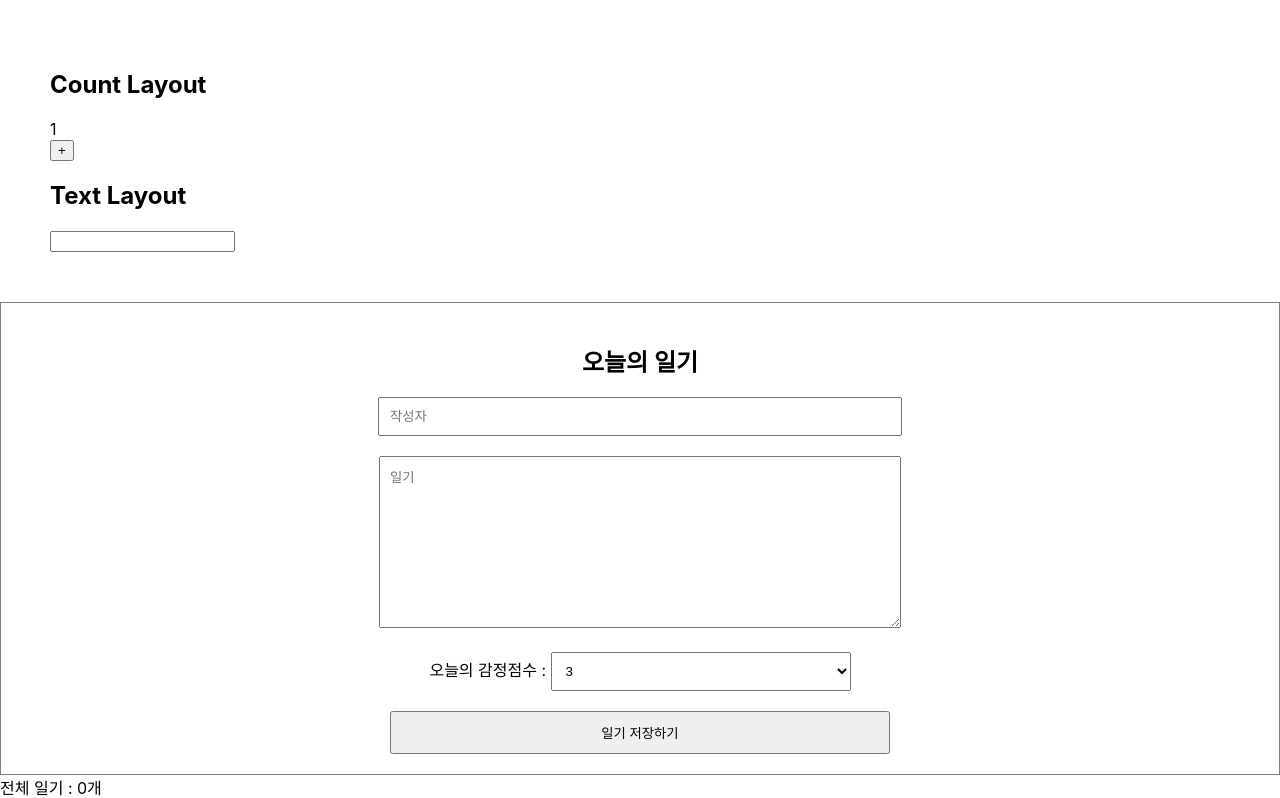
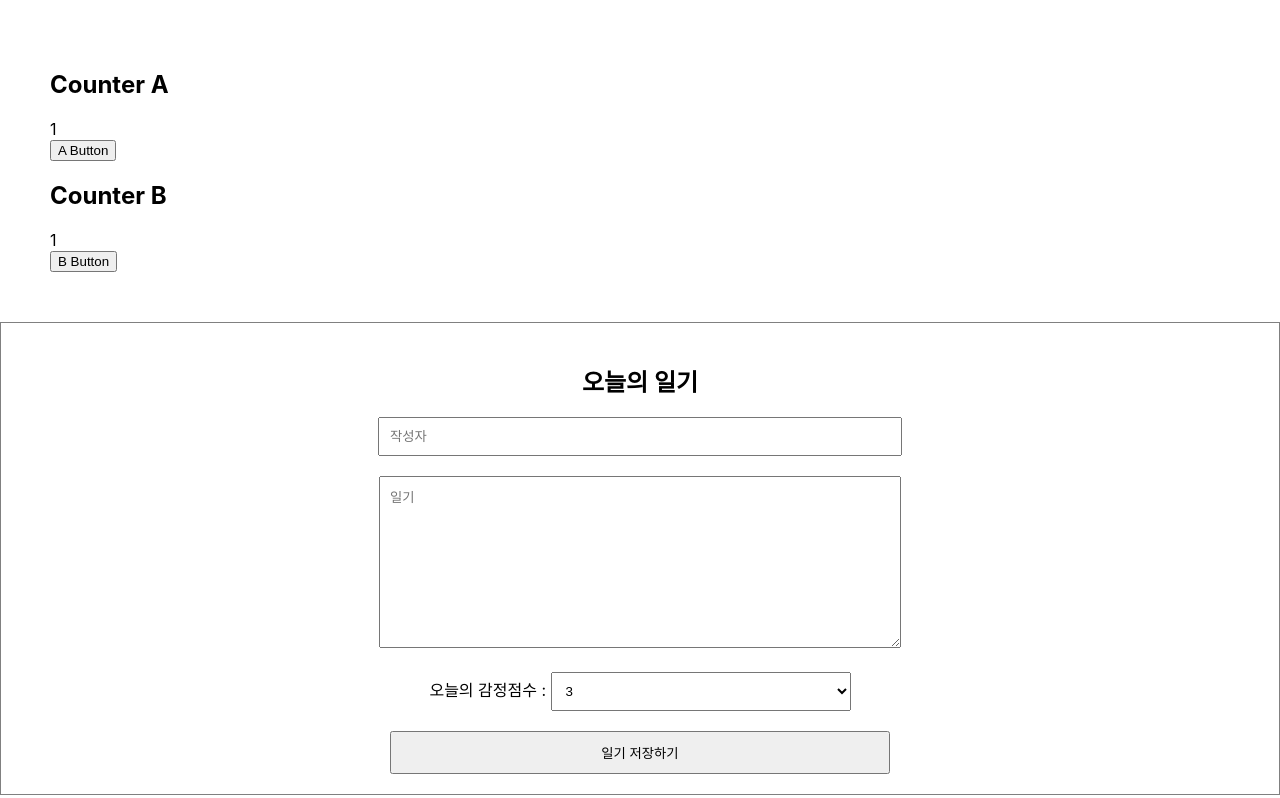
Before and after one commit to eungikim/EmotionDiary, a React (Create React App) app: page / in a window 1280 px wide. Shown: the top 798 px of the page. Built offline with nearby package versions, Linux system fonts and the light colour scheme; no server answers.

Commit message:
Fix memoization not working
Because of useMemo using shallow comparison then using HighOrder Component in React.memo

```diff
--- a/src/OptimizeTest.js
+++ b/src/OptimizeTest.js
@@ -1,22 +1,29 @@
 import React, { useState, useEffect } from "react";
 
-const TextView = React.memo(({ text }) => {
+const CounterA = React.memo(({ count }) => {
   useEffect(() => {
-    console.log(`Update :: TextView: ${text}`);
-  });
-  return <div>{text}</div>;
-});
-
-const CountView = ({ count }) => {
-  useEffect(() => {
-    console.log(`Update :: CountView: ${count}`);
+    console.log(`Update :: CounterA: ${count}`);
   });
   return <div>{count}</div>;
+});
+const CounterB = ({ obj }) => {
+  useEffect(() => {
+    console.log(`Update :: CounterB: ${obj.count}`);
+  });
+  return <div>{obj.count}</div>;
 };
+
+const areEqual = (prevProps, nextProps) => {
+  return prevProps.obj.count === nextProps.obj.count;
+};
+
+const MemoizationCounterB = React.memo(CounterB, areEqual);
 
 const OptimizeTest = () => {
   const [count, setCount] = useState(1);
-  const [text, setText] = useState("");
+  const [obj, setObj] = useState({
+    count: 1,
+  });
   useEffect(() => {
     console.log(`Update :: OptimizeTest`);
   });
@@ -24,14 +31,22 @@ const OptimizeTest = () => {
   return (
     <div style={{ padding: 50 }}>
       <div>
-        <h2>Count Layout</h2>
-        <CountView count={count} />
-        <button onClick={() => setCount(count + 1)}>+</button>
+        <h2>Counter A</h2>
+        <CounterA count={count} />
+        <button
+          onClick={() => {
+            setCount(count + 1);
+            console.log("A clicked!");
+          }}
+        >
+          A Button
+        </button>
       </div>
       <div>
-        <h2>Text Layout</h2>
-        <TextView text={text} />
-        <input value={text} onChange={(e) => setText(e.target.value)} />
+        <h2>Counter B</h2>
+        {/* <CounterB obj={obj} /> */}
+        <MemoizationCounterB obj={obj} />
+        <button onClick={() => setObj({ count: obj.count })}>B Button</button>
       </div>
     </div>
   );
```
